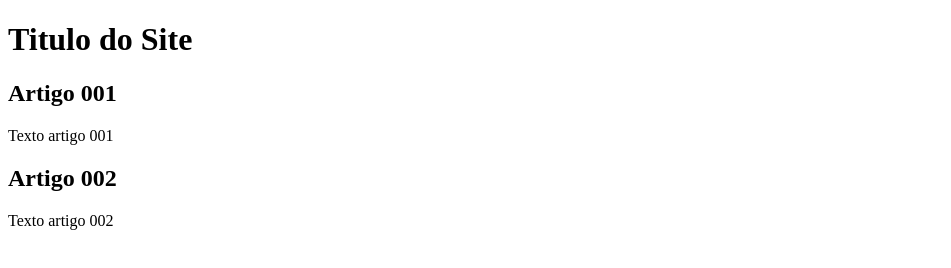
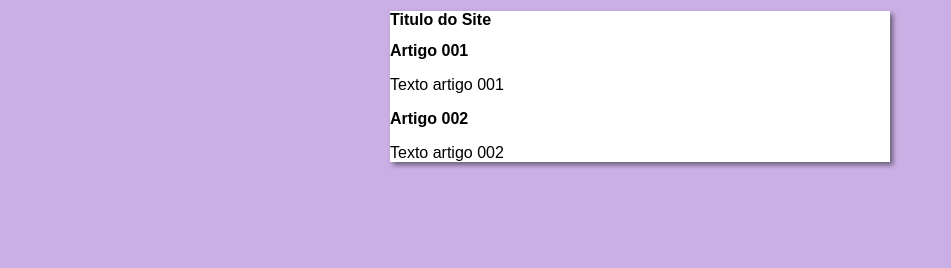
Before and after one commit to EmyyDev/projeto-site, a plain HTML site: page index.html in a window 1280 px wide. Shown: the whole page, without its empty margins (0-951 px from the left). Drawn offline with Linux system fonts and the light colour scheme.

Commit message:
iniciei o design

```diff
--- /dev/null
+++ b/estilos/style.css
@@ -0,0 +1,15 @@
+* {
+    font-family: Arial, Helvetica, sans-serif;
+    font-size: 16px;
+}
+
+body {
+    background-color: rgb(202, 175, 228);
+}
+
+main {
+    background-color: white;
+    width: 500px;
+    margin: auto;
+    box-shadow: 3px 3px 5px rgba(0, 0, 0, 0.473);
+}
--- a/index.html
+++ b/index.html
@@ -4,6 +4,7 @@
     <meta charset="UTF-8">
     <meta name="viewport" content="width=device-width, initial-scale=1.0">
     <title>Título do Site</title>
+    <link rel="stylesheet" href="estilos/style.css">
 </head>
 <body>
     <main>
```
